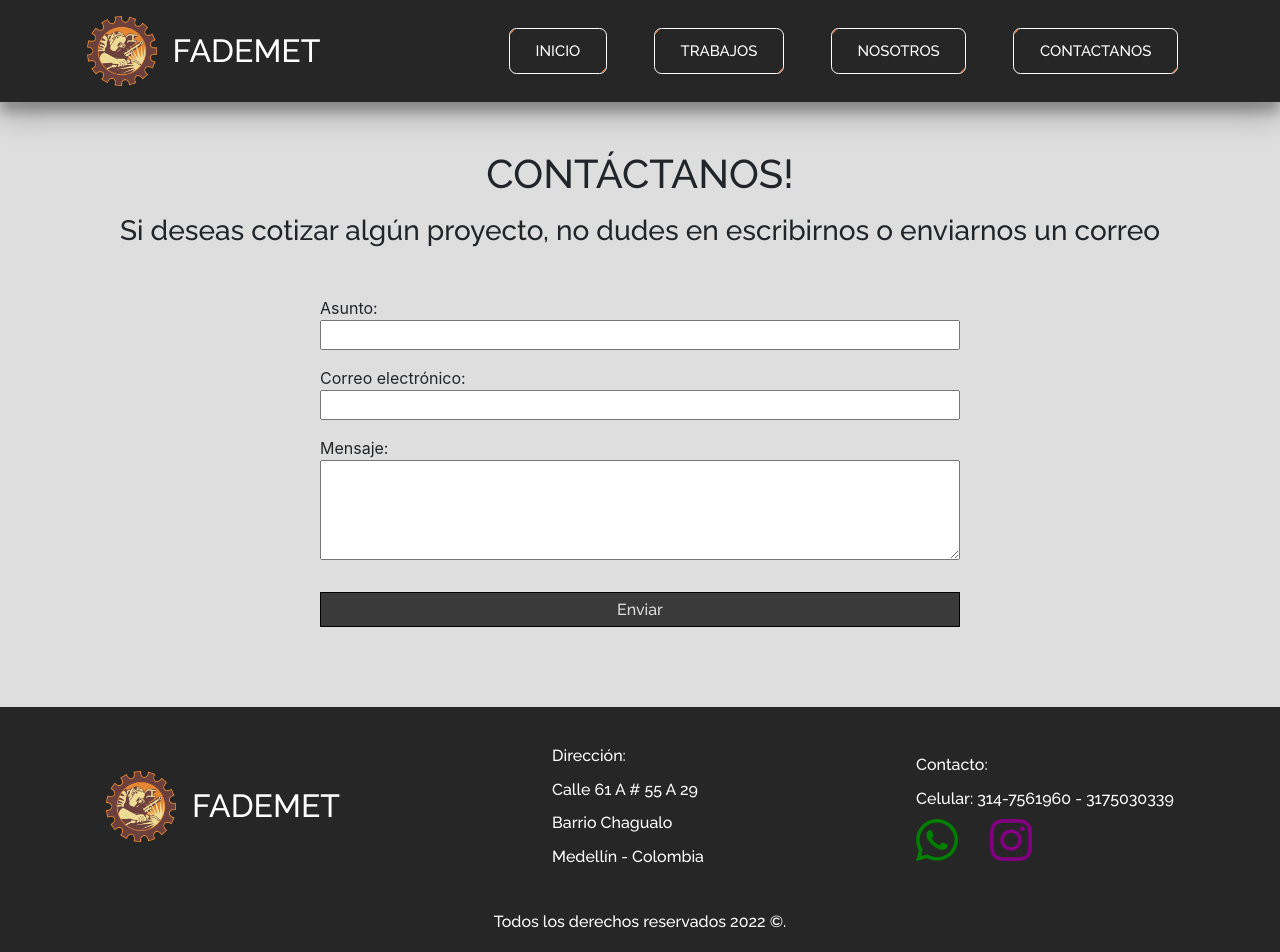
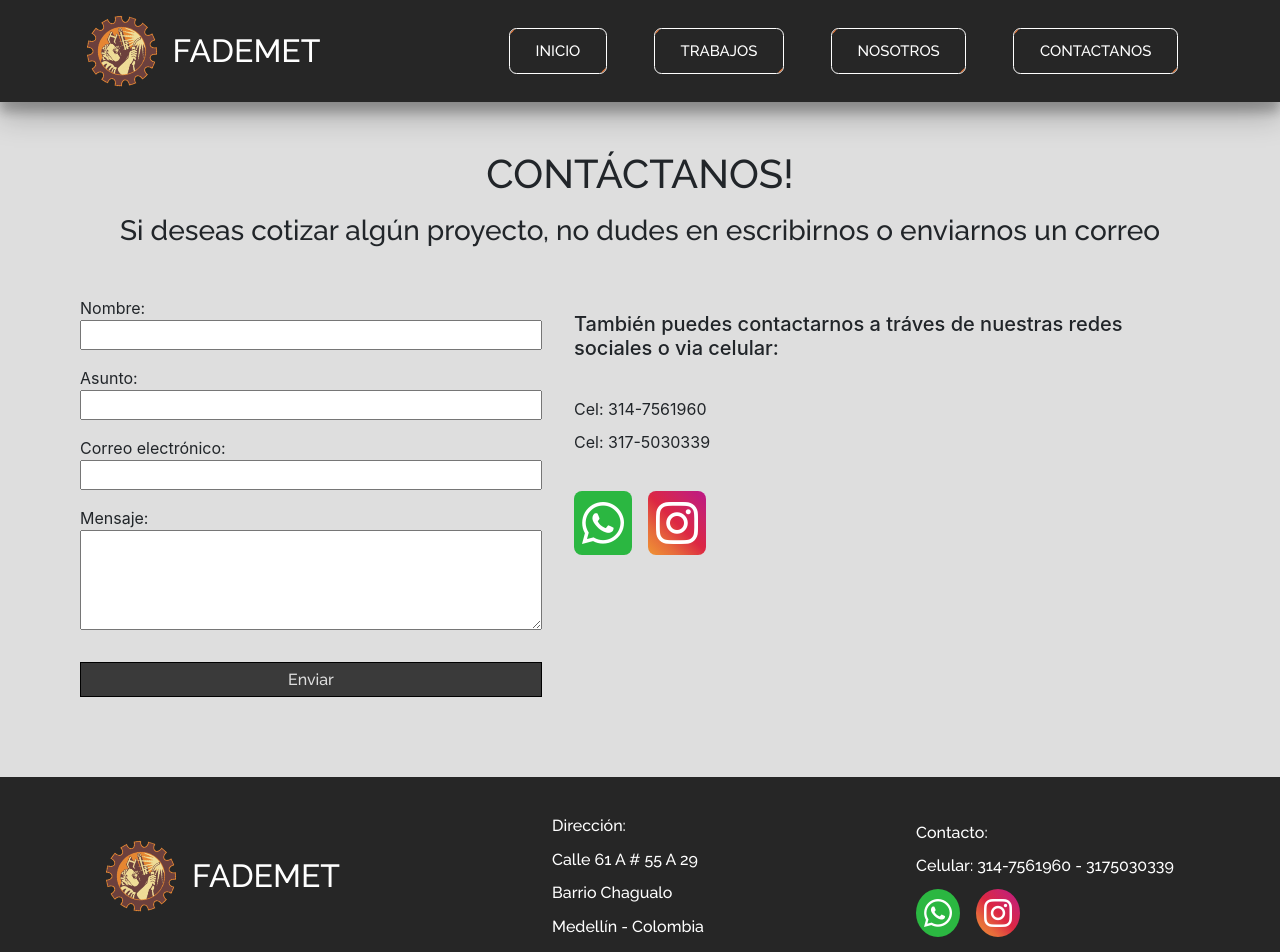
Before and after one commit to DaniloVZR/Fademet, a React (Create React App) app in the folder fademet-client/: page /Contactanos in a window 1280 px wide. Shown: the top 952 px of the page. Built offline with nearby package versions, Linux system fonts and the light colour scheme.

Commit message:
Contact almost finished

```diff
--- a/fademet-client/src/Components/Contactanos/ContactForm/ContactForm.jsx
+++ b/fademet-client/src/Components/Contactanos/ContactForm/ContactForm.jsx
@@ -2,11 +2,15 @@ import { useState } from "react";
 import axios from "axios";
 
 const ContactForm = () => {
+
   const [contactForm, setcontactForm] = useState({
+    name: "",
     subject: "",
     email: "",
     message: "",
   });
+
+  const [messageForm, setMessageForm] = useState("");
 
   const handleContactForm = (e) => {
     const { name, value } = e.target;
@@ -17,13 +21,25 @@ const ContactForm = () => {
 
   const handleSubmit = (e) => {
     e.preventDefault();
-    console.log(contactForm);
+    if (contactForm.name === "") return setMessageForm("Debes escribir tu nombre")
+    if (contactForm.subject === "") return setMessageForm("Debes escribir un asunto")
+    if (contactForm.email === "") return setMessageForm("Debes escribir tu correo electrónico")
+    if (contactForm.message === "") return setMessageForm("El correo debe contener un mensaje");
 
     axios.post('http://localhost:3001/api/contact', contactForm)
       .then((response) => {
+        alert(response.data)
         console.log(response.data);
+        setcontactForm({
+          name: "",
+          subject: "",
+          email: "",
+          message: "",
+        })
+        setMessageForm("");
       })
       .catch((error) => {
+        alert(error)
         console.log(error);
       });
   };
@@ -31,6 +47,23 @@ const ContactForm = () => {
 
   return (
     <form className="contact__form" onSubmit={handleSubmit}>
+      {
+        messageForm.length ?
+          <div className="form__error">
+            {messageForm}
+          </div> : null
+      }
+      <div className="form__section">
+        <label htmlFor="subject">Nombre:</label>
+        <input
+          type="text"
+          className="form__input"
+          name="name"
+          value={contactForm.name}
+          onChange={handleContactForm}
+        />
+      </div>
+
       <div className="form__section">
         <label htmlFor="subject">Asunto:</label>
         <input
--- a/fademet-client/src/Components/Contactanos/Contactanos.css
+++ b/fademet-client/src/Components/Contactanos/Contactanos.css
@@ -8,12 +8,68 @@
   height: max-content;
 }
 
+.contactanos__content {
+  display: flex;
+  justify-content: center;
+  gap: 2rem;
+  margin: 0 5rem;
+}
+
+.contactanos__medios {
+  margin-top: 3rem;
+}
+
+.contactanos__medios-celrs {
+  display: flex;
+  flex-direction: column;
+  margin-top: 2rem;
+  gap: 2rem;
+}
+
+.contact-icon {
+  border-radius: .5rem;
+  padding: .5rem;
+  transition: .6s ease;
+}
+
+.contactanos-social {
+  display: flex;
+  gap: 1rem;
+}
+
+.contactanos-social>a {
+  color: white;
+}
+
+.wpp {
+  background-color: #2BB741;
+}
+
+.ig {
+  background: #f09433;
+  background: -moz-linear-gradient(45deg, #f09433 0%, #e6683c 25%, #dc2743 50%, #cc2366 75%, #bc1888 100%);
+  background: -webkit-linear-gradient(45deg, #f09433 0%, #e6683c 25%, #dc2743 50%, #cc2366 75%, #bc1888 100%);
+  background: linear-gradient(45deg, #f09433 0%, #e6683c 25%, #dc2743 50%, #cc2366 75%, #bc1888 100%);
+  filter: progid:DXImageTransform.Microsoft.gradient(startColorstr='#f09433', endColorstr='#bc1888', GradientType=1);
+}
+
+.contact-icon:hover {
+  transform: scale(0.9);
+}
+
+.form__error {
+  background-color: rgb(183, 45, 45);
+  color: rgb(222, 222, 222);
+  border: 1px solid black;
+  font-weight: bold;
+  padding: .5rem;
+}
+
 .contact__form {
   display: flex;
   flex-direction: column;
+  width: 50%;
   gap: 1rem;
-  width: 50%;
-  margin: 0 auto;
   padding: 2rem 0;
 }
 
@@ -38,11 +94,11 @@
   padding: .3rem;
   font-family: 'Raleway', sans-serif;
   color: rgb(222, 222, 222);
-  transition: .6s ease;
+  transition: .4s ease;
 }
 
 .form__submit:hover {
   border: 1px solid black;
   color: rgba(18, 18, 18, 0.80);
-  background: rgb(222, 222, 222);
+  background: rgb(26, 143, 81);
 }
--- a/fademet-client/src/Components/Contactanos/Contactanos.jsx
+++ b/fademet-client/src/Components/Contactanos/Contactanos.jsx
@@ -12,7 +12,26 @@ const Contactanos = () => {
           <h1>Contáctanos!</h1>
           <h3>Si deseas cotizar algún proyecto, no dudes en escribirnos o enviarnos un correo</h3>
         </div>
-        <ContactForm />
+        <div className="contactanos__content">
+          <ContactForm />
+          <div className="contactanos__medios">
+            <h5>También puedes contactarnos a tráves de nuestras redes sociales o via celular:</h5>
+            <div className="contactanos__medios-celrs">
+              <div className="contactanos__medios-cel">
+                <p>Cel: 314-7561960</p>
+                <p>Cel: 317-5030339</p>
+              </div>
+              <div className="contactanos-social">
+                <a href="https://api.whatsapp.com/send/?phone=573147561960&text&type=phone_number&app_absent=0" target="_blank" className="footer-social__wpp">
+                  <i className="fa-brands fa-whatsapp fa-3x contact-icon wpp"></i>
+                </a>
+                <a href="https://www.instagram.com/fademetmontajes/?hl=es" target="_blank" className="footer-social__ig">
+                  <i className="fa-brands fa-instagram fa-3x contact-icon ig"></i>
+                </a>
+              </div>
+            </div>
+          </div>
+        </div>
       </div>
       <Footer />
     </div>
--- a/fademet-client/src/Components/Footer/Footer.css
+++ b/fademet-client/src/Components/Footer/Footer.css
@@ -22,20 +22,25 @@ p {
 .footer-address {
   display: flex;
   flex-direction: column;
-
 }
 
 .footer-social {
   display: flex;
-  gap: 2rem;
+  margin-top: .4rem;
+  gap: 1rem;
 }
 
-.footer-social__wpp {
-  color: green;
+.footer-social-i {
+  color: white;
+  display: flex;
+  padding: .5rem;
+  border-radius: 50%;
+  transition: .6s ease;
 }
 
-.footer-social__ig {
-  color: purple;
+.footer-social-i:hover {
+  color: white;
+  transform: scale(.8);
 }
 
 .copy {
--- a/fademet-client/src/Components/Footer/Footer.jsx
+++ b/fademet-client/src/Components/Footer/Footer.jsx
@@ -19,11 +19,11 @@ const Footer = () => {
           <p>Contacto:</p>
           <p>Celular: 314-7561960 - 3175030339</p>
           <div className="footer-social">
-            <a href="https://api.whatsapp.com/send/?phone=573147561960&text&type=phone_number&app_absent=0" target="_blank" className="footer-social__wpp">
-              <i className="fa-brands fa-whatsapp fa-3x"></i>
+            <a href="https://api.whatsapp.com/send/?phone=573147561960&text&type=phone_number&app_absent=0" target="_blank" className="footer-social-i wpp">
+              <i className="fa-brands fa-whatsapp fa-2x"></i>
             </a>
-            <a href="https://www.instagram.com/fademetmontajes/?hl=es" target="_blank" className="footer-social__ig">
-              <i className="fa-brands fa-instagram fa-3x"></i>
+            <a href="https://www.instagram.com/fademetmontajes/?hl=es" target="_blank" className="footer-social-i ig">
+              <i className="fa-brands fa-instagram fa-2x"></i>
             </a>
           </div>
         </div>
--- a/fademet-client/src/Components/Logo/Logo.jsx
+++ b/fademet-client/src/Components/Logo/Logo.jsx
@@ -5,7 +5,7 @@ const Logo = () => {
   return (
     <div className="navbar-logo">
       <div className="nv">
-        <img className="navbar-logo__img" src={logo} alt="Logo" />
+        <img className="navbar-logo__img fa-spin" src={logo} alt="Logo" />
       </div>
       <h1 className="navbar-logo__text">FADEMET</h1>
     </div>
```
Also changed, not shown: 1 other file (tests, documents, lock files or other folders).
